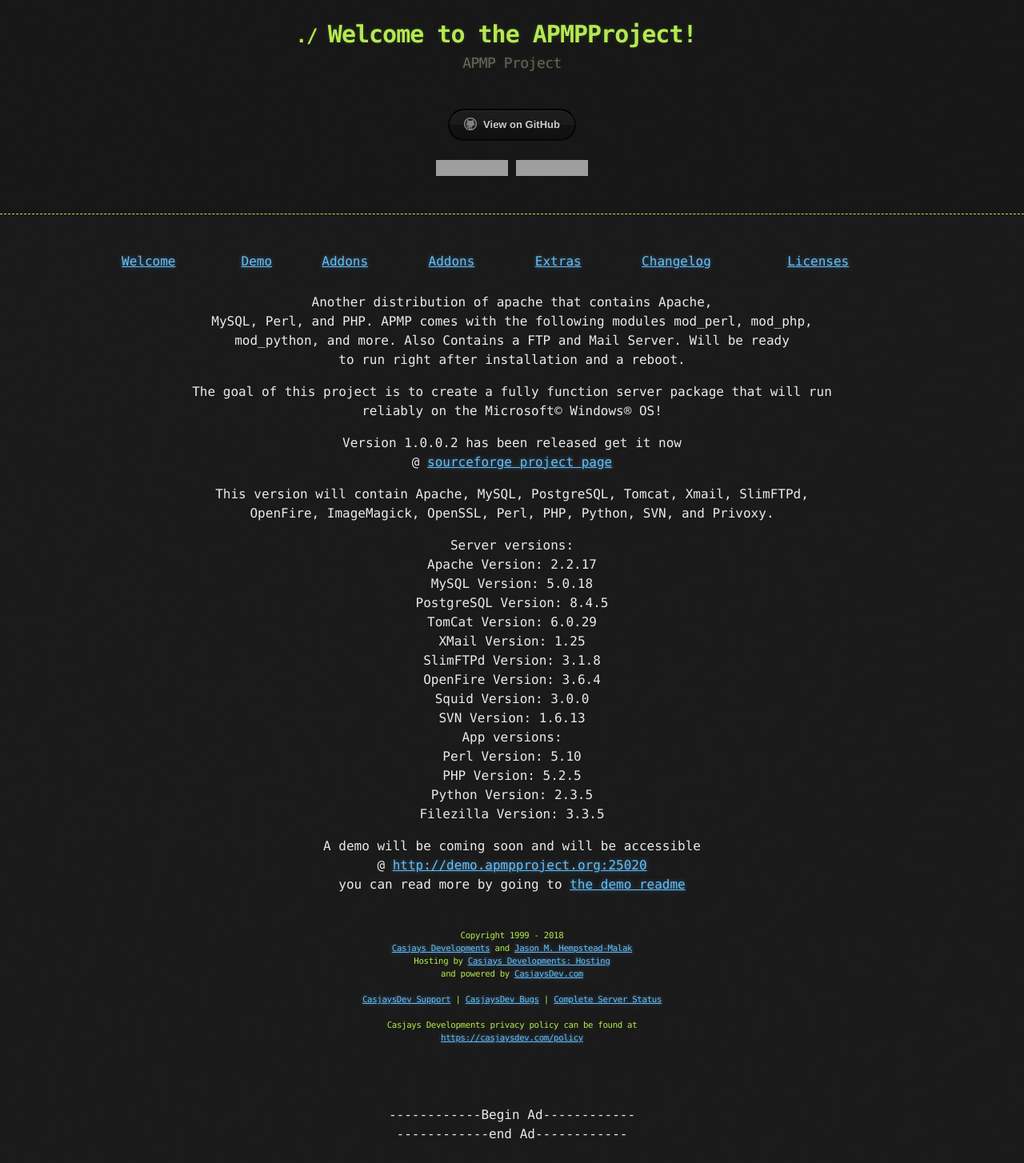
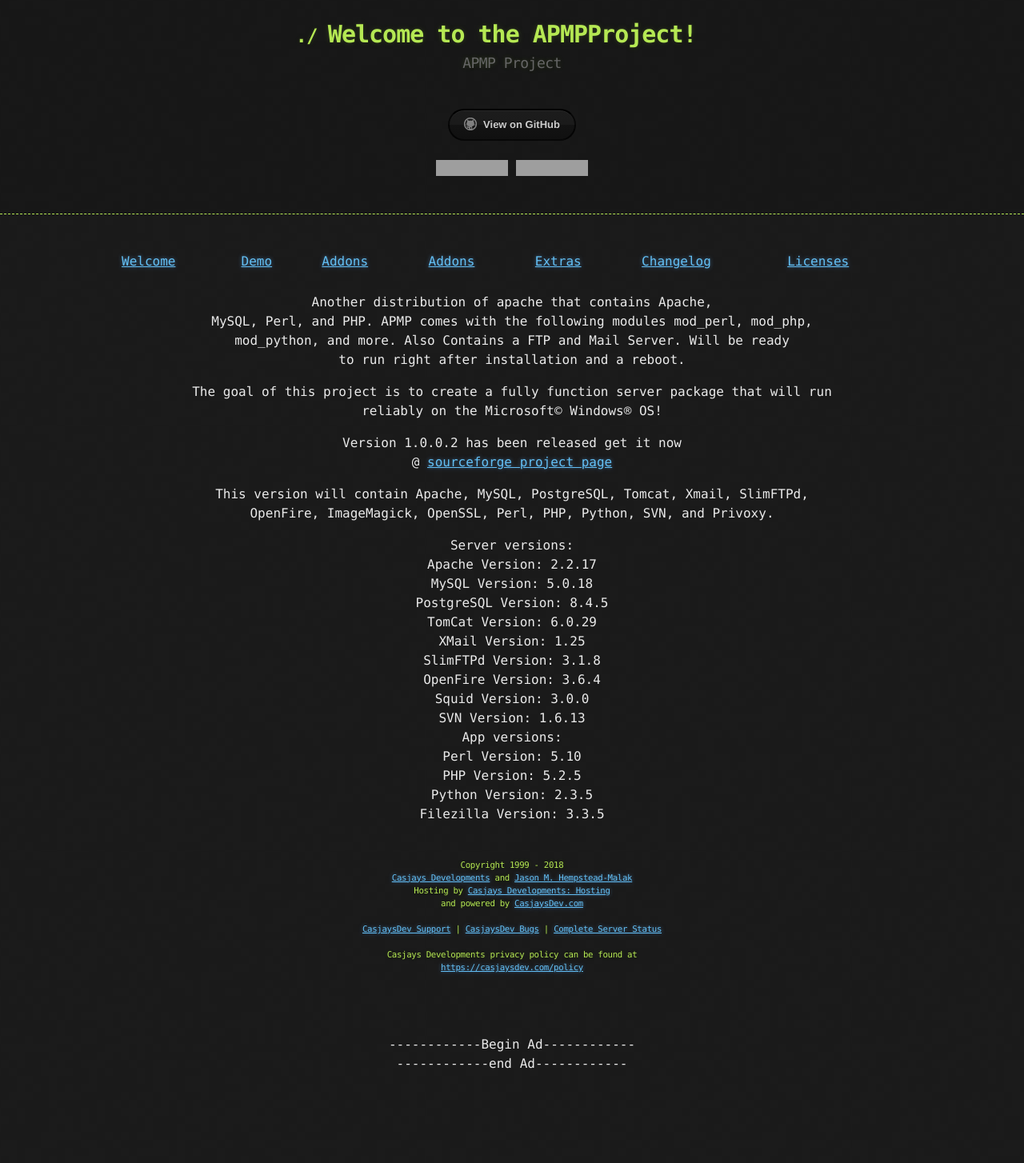
Before and after one commit to apmpproject/apmpproject.org, a Jekyll site: the page built from index.md, in a window 1280 px wide. Shown: the whole page at 80% size. Built offline with Jekyll 4.4.1, drawn with Linux system fonts in a browser that asks for light colours; our own code applies the rules of GitHub Pages for plain Markdown files; comment, search, counter and statistics services are not loaded; after the commit the page ends 1366 px from its top, so only the background shows below that; grey boxes are pictures that could not be loaded.

Commit message:
Update index.md

```diff
--- a/index.md
+++ b/index.md
@@ -31,7 +31,3 @@ Perl Version: 5.10
 PHP Version: 5.2.5
 Python Version: 2.3.5
 Filezilla Version: 3.3.5
-
-A demo will be coming soon and will be accessible
-@ [http://demo.apmpproject.org:25020](http://demo.apmpproject.org:25020/)
-you can read more by going to [the demo readme](http://apmpproject.org/demo)
```
